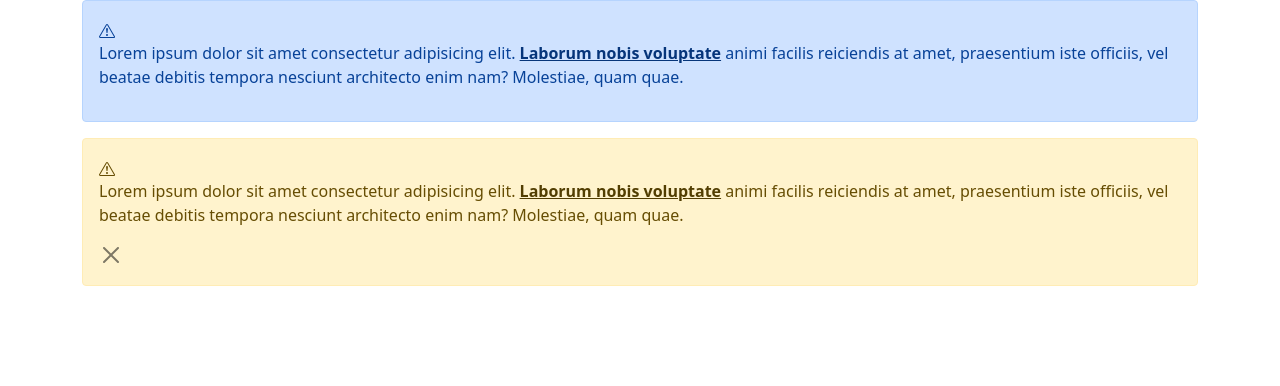
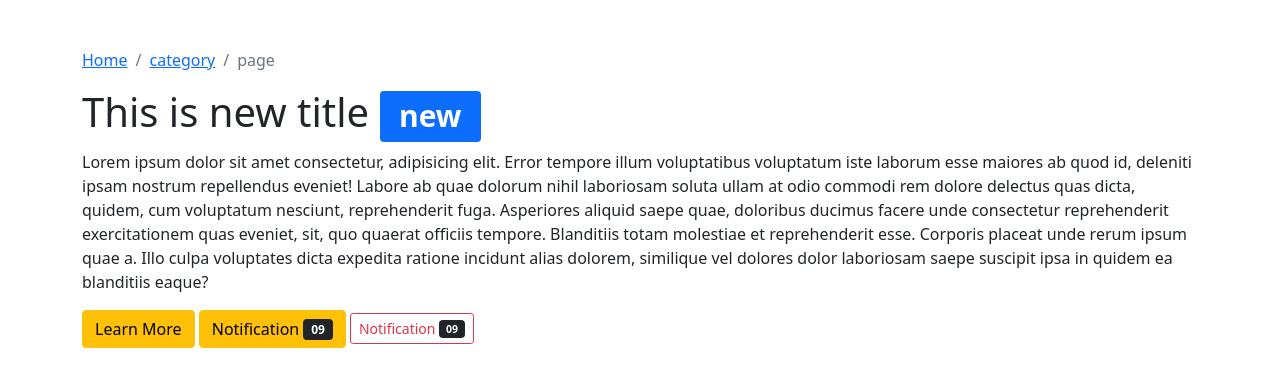
Before and after one commit to abdulmazidakash/bootstrap-version-5, a plain HTML site: page home.html in a window 1280 px wide. Drawn offline with Linux system fonts and the light colour scheme.

Commit message:
learning bootstrap breadcrumb button

```diff
--- a/home.html
+++ b/home.html
@@ -477,7 +477,7 @@
 		</div> -->
 
 		<!-- alert container here  -->
-		 <div class="container">
+		 <!-- <div class="container">
 			<div class="row">
 				<div class="col-md-12">
 					<div class="alert alert-primary">
@@ -497,7 +497,25 @@
 					</div>
 				</div>
 			</div>
-		 </div>
+		 </div> -->
+
+		 <!-- bootstrap breadcrumbs here  -->
+		  <div class="container">
+			<div class="row">
+				<div class="col-md-12 mt-5">
+					<ol class="breadcrumb">
+						<li class="breadcrumb-item"><a href="#">Home</a></li>
+						<li class="breadcrumb-item"><a href="#">category</a></li>
+						<li class="breadcrumb-item active" >page</li>
+					</ol>
+					<h1>This is new title <span class="badge bg-primary">new</span></h1>
+					<p>Lorem ipsum dolor sit amet consectetur, adipisicing elit. Error tempore illum voluptatibus voluptatum iste laborum esse maiores ab quod id, deleniti ipsam nostrum repellendus eveniet! Labore ab quae dolorum nihil laboriosam soluta ullam at odio commodi rem dolore delectus quas dicta, quidem, cum voluptatum nesciunt, reprehenderit fuga. Asperiores aliquid saepe quae, doloribus ducimus facere unde consectetur reprehenderit exercitationem quas eveniet, sit, quo quaerat officiis tempore. Blanditiis totam molestiae et reprehenderit esse. Corporis placeat unde rerum ipsum quae a. Illo culpa voluptates dicta expedita ratione incidunt alias dolorem, similique vel dolores dolor laboriosam saepe suscipit ipsa in quidem ea blanditiis eaque?</p>
+					<button class="btn btn-warning">Learn More</button>
+					<button class="btn btn-warning">Notification <span class="badge bg-dark">09</span></button>
+					<button class="btn btn-outline-danger btn-sm">Notification <span class="badge bg-dark">09</span></button>
+				</div>
+			</div>
+		  </div>
 
 		<script src="js/bootstrap.min.js"></script>
 </body>
```
